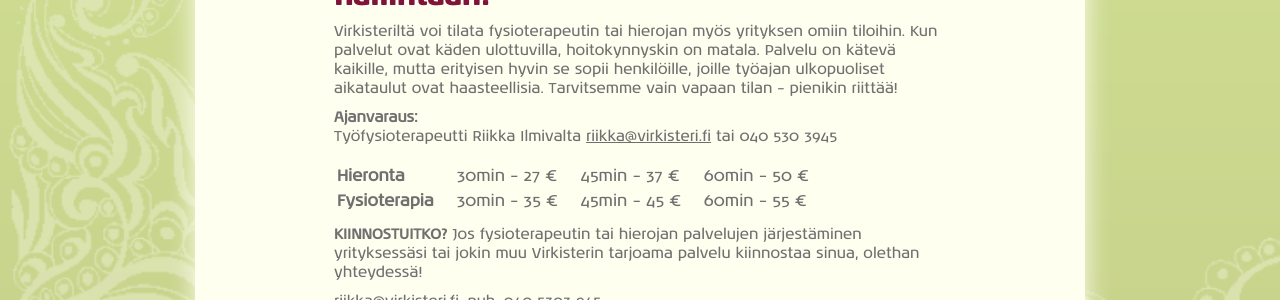
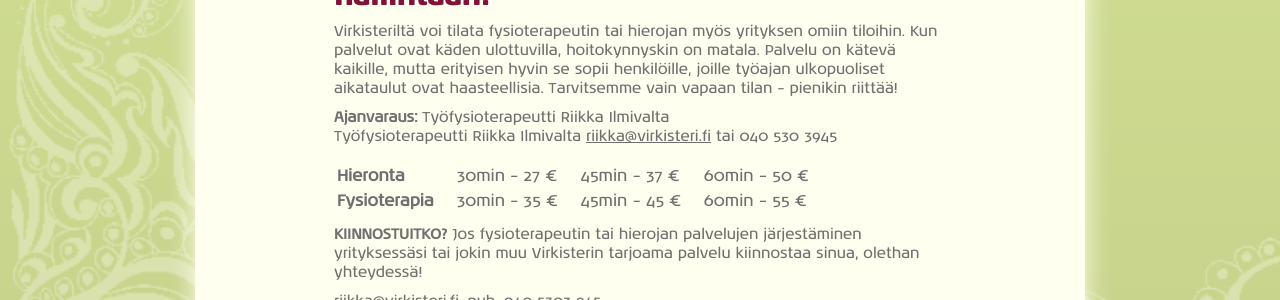
Before and after one commit to sdsykes-web/virkisteri, a Jekyll site: the page built from fysioterapia.md, in a window 1280 px wide. Shown: the part 1080-1380 px from the top of the page. Built offline with Jekyll 4.4.1, drawn with Linux system fonts in a browser that asks for light colours; nearby versions of some CDN libraries; some web fonts are replaced.

Commit message:
Update fysioterapia.md

```diff
--- a/fysioterapia.md
+++ b/fysioterapia.md
@@ -32,7 +32,7 @@ Työfysioterapeutti Riikka Ilmivalta [riikka@virkisteri.fi](mailto:riikka@virkis
 Virkisteriltä voi tilata fysioterapeutin tai hierojan myös yrityksen omiin tiloihin. Kun palvelut ovat käden ulottuvilla, hoitokynnyskin on matala. Palvelu on kätevä kaikille, mutta erityisen hyvin se sopii henkilöille, joille työajan ulkopuoliset aikataulut ovat haasteellisia. Tarvitsemme vain vapaan tilan – pienikin riittää!
 
 
-**Ajanvaraus:**
+**Ajanvaraus:** Työfysioterapeutti Riikka Ilmivalta
 Työfysioterapeutti Riikka Ilmivalta [riikka@virkisteri.fi](mailto:riikka@virkisteri.fi) tai 040 530 3945
 
 <table>
```
